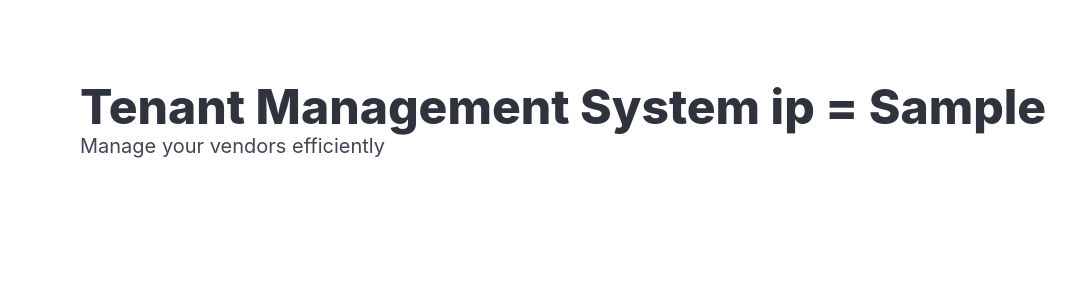
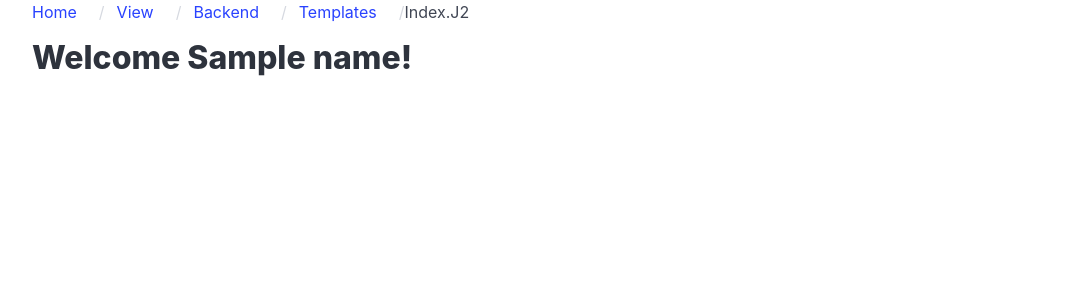
Before and after one commit to deepak-pradhan/appRAD, a FastAPI app: template backend/templates/index.j2 in a window 1280 px wide. Shown: the top 300 px of the page, without its empty margins (32-1108 px from the left). Run offline with FastAPI, Linux system fonts and the light colour scheme; the template is opened without the code that fills it: most values are stand-ins (such as "Sample title", 1, 10 or a date in 2020); some libraries are stand-ins or nearby versions.

Commit message:
i2
minimal version - working

```diff
--- a/backend/templates/_layouts/base.j2
+++ b/backend/templates/_layouts/base.j2
@@ -13,7 +13,7 @@
       <h1>{{ message }}</h1>
       <section class="section">
         <div class="container">
-          <h1 class="title is-1">Welcome to the Tenant Management System</h1>
+          <h1 class="title is-1">Welcome to the Vendor Management System</h1>
           <p class="subtitle">Manage your vendors efficiently</p>
         </div>
       </section>
--- a/backend/templates/index.j2
+++ b/backend/templates/index.j2
@@ -1,13 +1,5 @@
 {% extends "_layouts/base.j2" %}
 
 {% block content %}
-
-  <h1>{{ message }}</h1>
-  <section class="section">
-    <div class="container">
-      <h1 class="title is-1">Tenant Management System ip = {{ ip }}</h1>
-      <p class="subtitle">Manage your vendors efficiently</p>
-    </div>
-  </section>
-
+  <h1>Welcome {{ name }}!</h1>
 {% endblock %}
--- a/main.py
+++ b/main.py
@@ -2,6 +2,7 @@ from fastapi import FastAPI, Request, Depends
 from sqlmodel import Session, select
 from backend.db.db_init import init_db, get_db
 from backend.middlewares.request_logger import RequestLoggingMiddleware
+from backend.middlewares.breadcrumb import BreadcrumbMiddleware
 from fastapi.templating import Jinja2Templates
 from backend.models.vendor import Vendor
 from fastapi.staticfiles import StaticFiles
@@ -14,25 +15,28 @@ templates_dir : str = current_dir / "backend" / "templates"
 
 # Start
 app = FastAPI()
+
+# Prep
 app.mount("/static", StaticFiles(directory=static_dir), name="static")
 templates = Jinja2Templates(directory=templates_dir)
 
 app.add_middleware(RequestLoggingMiddleware, is_request_logging_on=False)
+app.add_middleware(BreadcrumbMiddleware)
 
-# Prep
 @app.on_event("startup")
 def on_startup():
     init_db()
 
+# End points
+@app.get("/")
+def read_root(request: Request):
+    return templates.TemplateResponse("index.j2", {
+        'request': request
+        , 'name' : 'Joe'
+    })
 
-@app.get("/")
-def read_root():
-    return templates.TemplateResponse("index.j2"
-            , {"request": Request, "message": "Welcome to Homepage!"}
-    )
-
-@app.get("/vendors2")
-async def list_vendors(request: Request
+@app.get("/vendors")
+async def list(request: Request
 			, db: Session = Depends(get_db)
 		):
     models = db.exec(select(Vendor)).all()
```
Also changed, not shown: backend/templates/vendors/list.j2 (+9 -1 lines).
